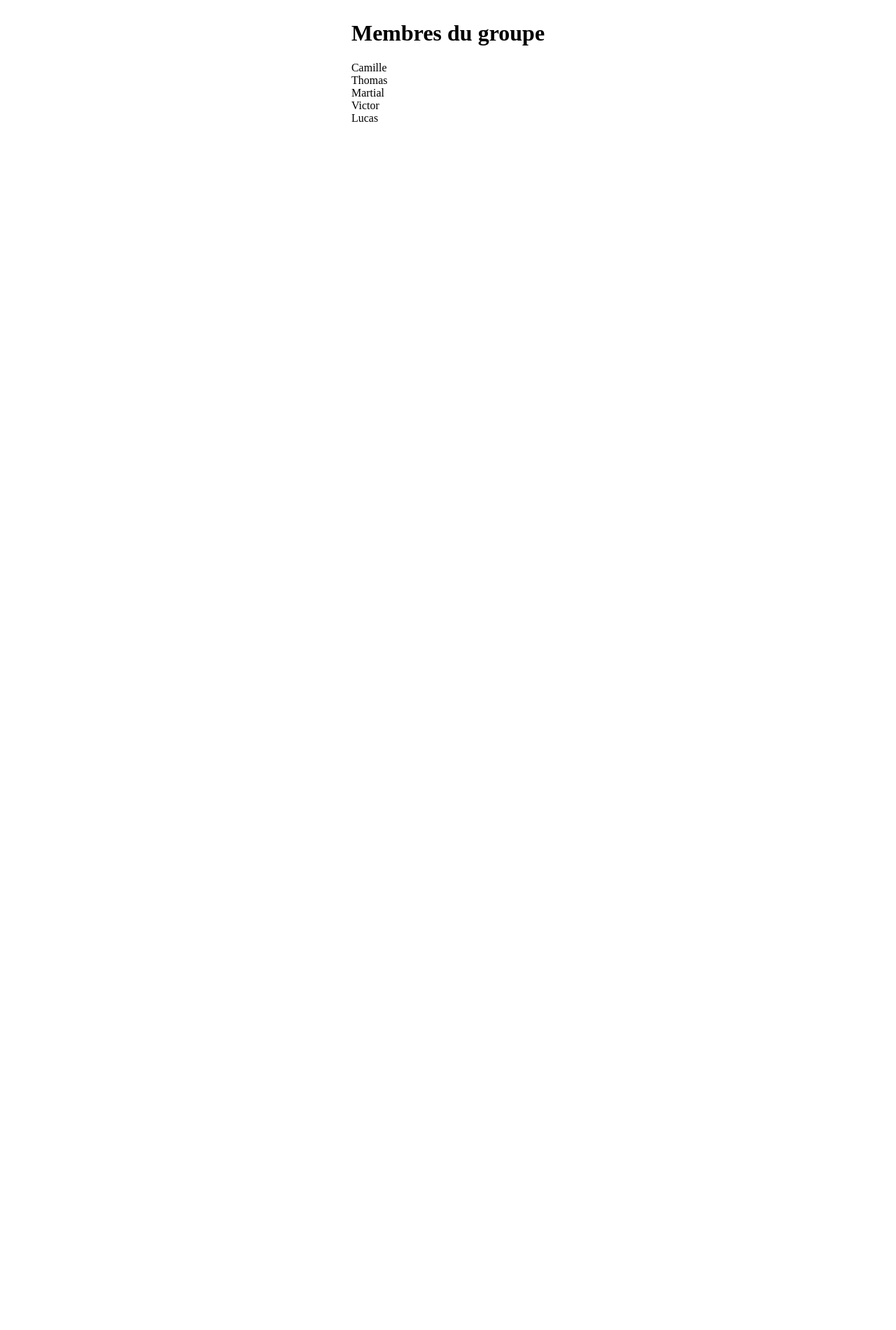
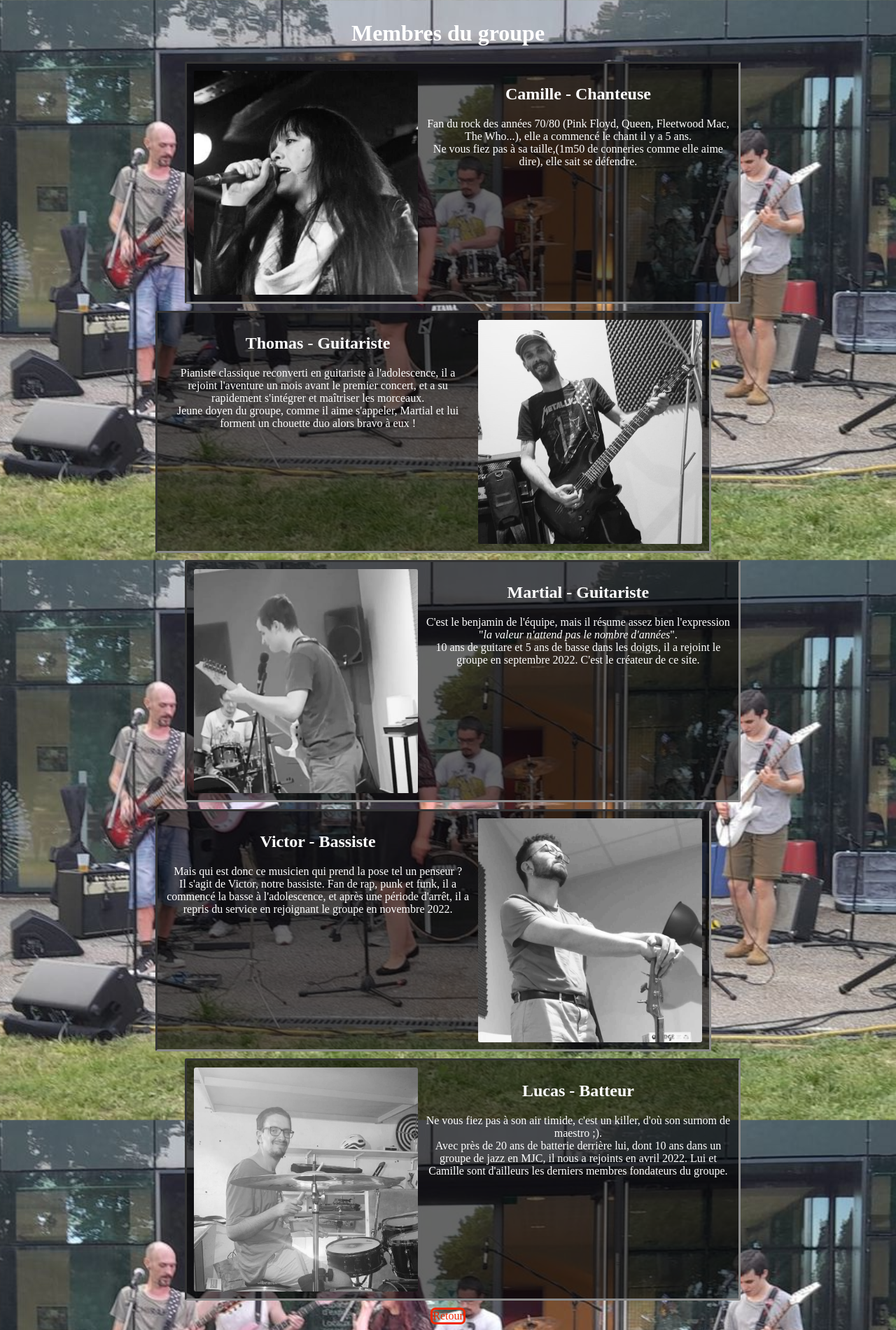
Before and after one commit to Laitram31/runninggags, a plain HTML site: page membres.html in a window 1280 px wide. Shown: the whole page at 70% size. Before the commit the page ends 800 px from the top, so only its background shows below. Drawn offline with Linux system fonts and the light colour scheme.

Commit message:
feat: rempli les membres

```diff
--- a/membres.html
+++ b/membres.html
@@ -8,13 +8,46 @@
 	<body>
 		<div class="content">
 			<h1>Membres du groupe</h1>
-			<ul>
-				<li><div class="zikos">Camille</div></li>
-				<li><div class="zikos">Thomas</div></li>
-				<li><div class="zikos">Martial</div></li>
-				<li><div class="zikos">Victor</div></li>
-				<li><div class="zikos">Lucas</div></li>
-			</ul>
+			<div class="zikos">
+				<img src="img/camille.jpg">
+				<div class="desc">
+					<h2>Camille - Chanteuse</h2>
+					<p>Fan du rock des années 70/80 (Pink Floyd, Queen, Fleetwood Mac, The Who...), elle a commencé le chant il y a 5 ans.<br>Ne vous fiez pas à sa taille,(1m50 de conneries comme elle aime dire), elle sait se défendre. <p>
+				</div>
+			</div>
+			<div class="zikos">
+				<img src="img/thomas.jpg">
+				<div class="desc">
+					<h2>Thomas - Guitariste</h2>
+					<p>Pianiste classique reconverti en guitariste à l'adolescence, il a rejoint l'aventure un mois avant le premier concert, et a su rapidement s'intégrer et maîtriser les morceaux.<br>
+					Jeune doyen du groupe, comme il aime s'appeler, Martial et lui forment un chouette duo alors bravo à eux !<p>
+				</div>
+			</div>
+			<div class="zikos">
+				<img src="img/martial.jpg">
+				<div class="desc">
+					<h2>Martial - Guitariste</h2>
+					<p>C'est le benjamin de l'équipe, mais il résume assez bien l'expression "<i>la valeur n'attend pas le nombre d'années</i>".<br>
+					10 ans de guitare et 5 ans de basse dans les doigts, il a rejoint le groupe en septembre 2022. C'est le créateur de ce site.<p>
+				</div>
+			</div>
+			<div class="zikos">
+				<img src="img/victor.jpg">
+				<div class="desc">
+					<h2>Victor - Bassiste</h2>
+					<p>Mais qui est donc ce musicien qui prend la pose tel un penseur ?<br>
+					Il s'agit de Victor, notre bassiste. Fan de rap, punk et funk, il a commencé la basse à l'adolescence, et après une période d'arrêt, il a repris du service en rejoignant le groupe en novembre 2022.<p>
+				</div>
+			</div>
+			<div class="zikos">
+				<img src="img/lucas.jpg">
+				<div class="desc">
+					<h2>Lucas - Batteur</h2>
+					<p>Ne vous fiez pas à son air timide, c'est un killer, d'où son surnom de maestro ;).<br>
+					Avec près de 20 ans de batterie derrière lui, dont 10 ans dans un groupe de jazz en MJC, il nous a rejoints en avril 2022. Lui et Camille sont d'ailleurs les derniers membres fondateurs du groupe.<p>
+				</div>
+			</div>
 		</div>
+		<a href="index.html" class="return">Retour</a>
 	</body>
 </html>
--- a/style.css
+++ b/style.css
@@ -1,5 +1,7 @@
 body{
 	display: flex;
+	background: url(img/bg.jpg) no-repeat fixed;
+	background-size: cover;
 	flex-direction: column;
 	justify-content: center;
 	text-align: center;
@@ -10,7 +12,11 @@ body.index{
 }
 
 .content{
+	/*margin-left: 10%;
+	margin-right: 10%;*/
 	margin: auto;
+	border-radius: 8px;
+	color: #ffffff;
 }
 
 ul{
@@ -24,6 +30,102 @@ a{
 	color: inherit;
 }
 
+div.zikos:nth-child(odd){
+	flex-direction: row-reverse;
+	margin-right: 5%;
+}
+div.zikos:nth-child(odd) .desc{
+	margin-right: 10px;
+}
+
+div.zikos:nth-child(even){
+	flex-direction: row;
+	margin-left: 5%;
+}
+div.zikos:nth-child(even) .desc{
+	margin-left: 10px;
+}
+
 .zikos{
-	text-align: left;
+	display: flex;
+	flex-direction: row;
+	flex-wrap: nowrap;
+	justify-content: flex-start;
+	margin-bottom: 10px;
+	padding: 10px;
+	border: 3px inset #888888;
+	border-radius: 3px;
+	text-align: inherit;
+	background-color: #00000099;
 }
+
+.zikos img{
+	max-height: 40vh;
+	border-radius: 3px;
+}
+
+.desc{
+	max-width: 60vh;
+}
+
+.return{
+	margin: auto;
+	border-width: 3px;
+	border-style: solid;
+	border-radius: 7px;
+	animation-name: return;
+	animation-duration: 7s;
+	animation-timing-function: linear;
+	animation-iteration-count: infinite;
+}
+
+.footer{
+	color: bisque;
+}
+
+.footer::before{
+	content: "<";
+}
+
+.footer::after{
+	content: ">";
+}
+
+@keyframes return{
+	0%{
+		border-color: #84008c;
+		color: #84008c;
+	}
+	12.5%{
+		border-color: #3f0098;
+		color: #3f0098;
+	}
+	25%{
+		border-color: #46bebc;
+		color: #46bebc;
+	}
+	37.5%{
+		border-color: #2f8a00;
+		color: #2f8a00;
+	}
+	50%{
+		border-color: #fdff00;
+		color: #fdff00;
+	}
+	62.5%{
+		border-color: #f48a00;
+		color: #f48a00;
+	}
+	75%{
+		border-color: #f00100;
+		color: #f00100;
+	}
+	87.5%{
+		border-color: #f366b1;
+		color: #f366b1;
+	}
+	100%{
+		border-color: #84008c;
+		color: #84008c;
+	}
+}
```
Also changed, not shown: img/bg.jpg (added), img/camille.jpg (added), img/lucas.jpg (added), img/martial.jpg (added), img/thomas.jpg (added), img/victor.jpg (added).
